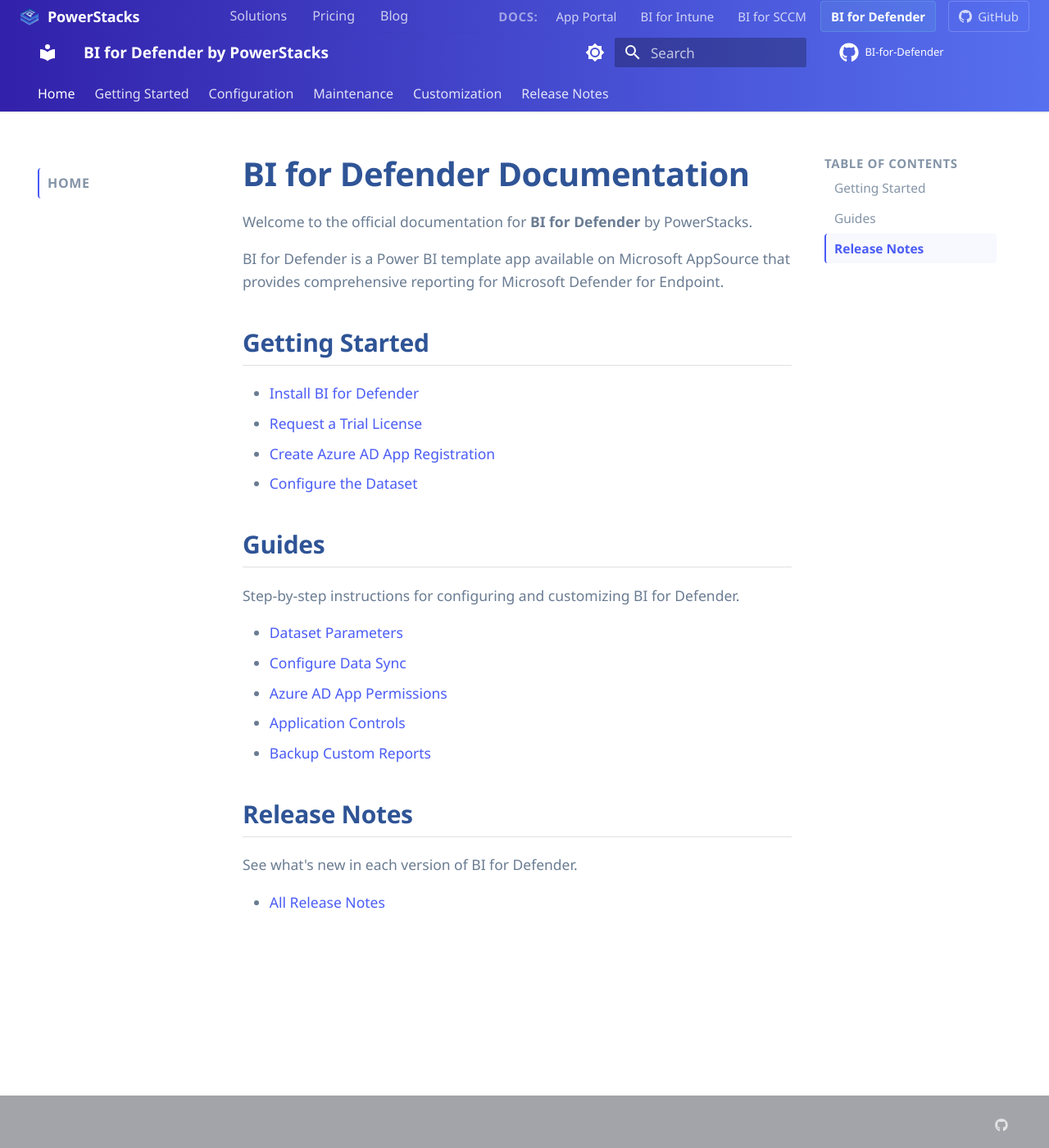
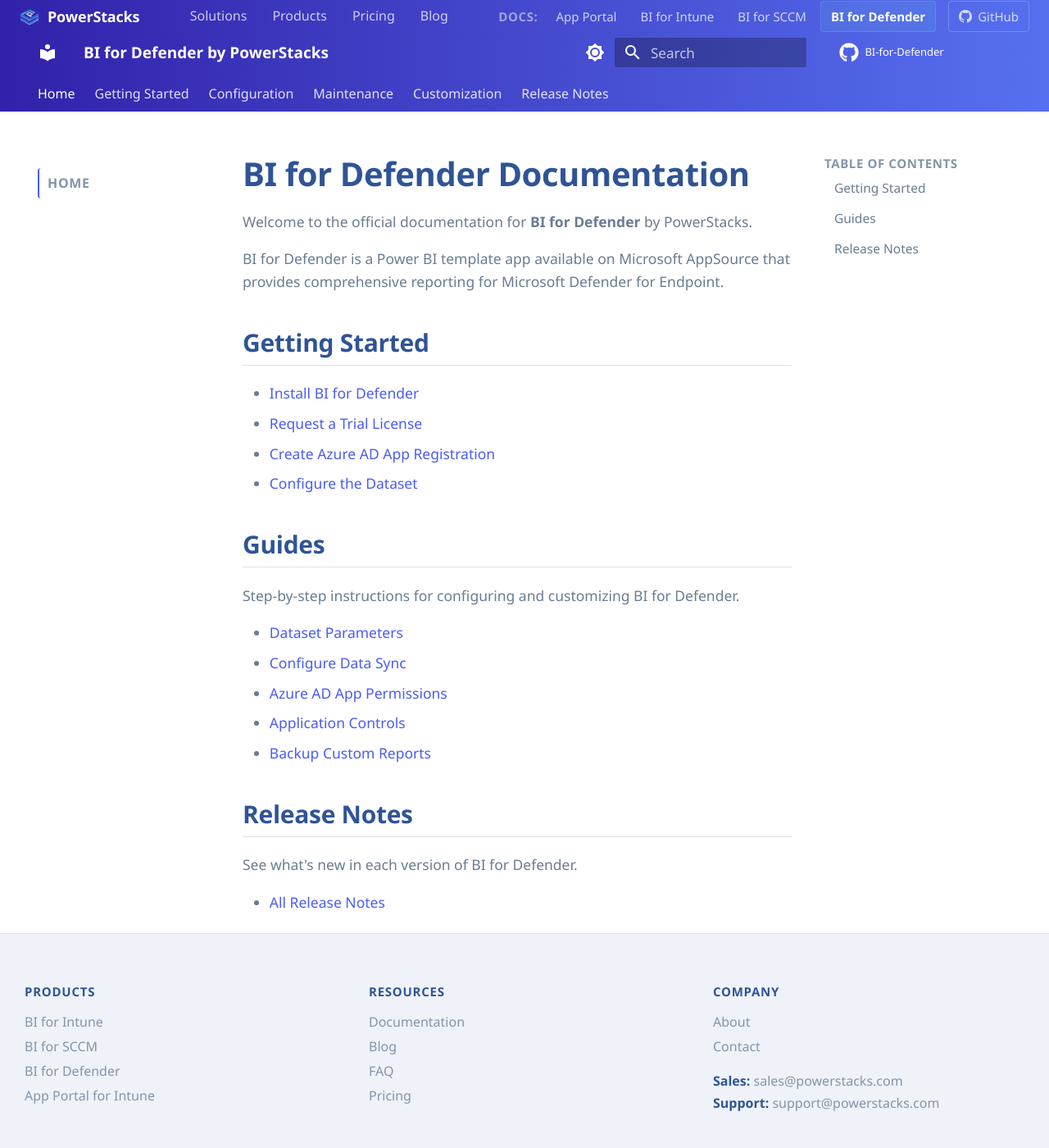
Before and after one commit to powerstacks-corp/BI-for-Defender, an MkDocs documentation site: the page built from docs/index.md, in a window 1280 px wide and 1400 px high. Shown: the whole window at 82% size. Built offline with MkDocs 1.6.1 and Material for MkDocs 9.7.7, drawn with Linux system fonts in a browser that asks for light colours; some web fonts are replaced; comment, search, counter and statistics services are not loaded; some of the changed text lies outside the part shown.

Commit message:
Add branded footer and Products link to docs nav
- Footer with Products, Resources, Company columns matching website
- Logo and copyright in bottom bar
- Products link added to top nav bar alongside Solutions

Co-Authored-By: Claude Opus 4.6 <noreply@anthropic.com>

```diff
--- a/docs/overrides/main.html
+++ b/docs/overrides/main.html
@@ -9,6 +9,7 @@
     </a>
     <div class="ps-global-nav__site-links">
       <a href="https://scaling-barnacle-929qvrp.pages.github.io/solutions/endpoint-management-platform/">Solutions</a>
+      <a href="https://scaling-barnacle-929qvrp.pages.github.io/products/bi-for-intune/">Products</a>
       <a href="https://scaling-barnacle-929qvrp.pages.github.io/pricing/">Pricing</a>
       <a href="https://scaling-barnacle-929qvrp.pages.github.io/blog/">Blog</a>
     </div>
@@ -26,3 +27,49 @@
   </div>
 </nav>
 {% endblock %}
+
+{% block footer %}
+<footer class="ps-footer">
+  <div class="ps-footer__inner">
+    <div class="ps-footer__columns">
+      <div class="ps-footer__col">
+        <h3 class="ps-footer__heading">Products</h3>
+        <ul class="ps-footer__list">
+          <li><a href="https://powerstacks-corp.github.io/BI-for-Intune/">BI for Intune</a></li>
+          <li><a href="https://powerstacks-corp.github.io/BI-for-SCCM/">BI for SCCM</a></li>
+          <li><a href="https://powerstacks-corp.github.io/BI-for-Defender/">BI for Defender</a></li>
+          <li><a href="https://powerstacks-corp.github.io/app-portal-for-intune/">App Portal for Intune</a></li>
+        </ul>
+      </div>
+      <div class="ps-footer__col">
+        <h3 class="ps-footer__heading">Resources</h3>
+        <ul class="ps-footer__list">
+          <li><a href="https://scaling-barnacle-929qvrp.pages.github.io/docs/">Documentation</a></li>
+          <li><a href="https://scaling-barnacle-929qvrp.pages.github.io/blog/">Blog</a></li>
+          <li><a href="https://scaling-barnacle-929qvrp.pages.github.io/faq/">FAQ</a></li>
+          <li><a href="https://scaling-barnacle-929qvrp.pages.github.io/pricing/">Pricing</a></li>
+        </ul>
+      </div>
+      <div class="ps-footer__col">
+        <h3 class="ps-footer__heading">Company</h3>
+        <ul class="ps-footer__list">
+          <li><a href="https://scaling-barnacle-929qvrp.pages.github.io/about/">About</a></li>
+          <li><a href="https://scaling-barnacle-929qvrp.pages.github.io/contact/">Contact</a></li>
+        </ul>
+        <div class="ps-footer__contact">
+          <p><span class="ps-footer__contact-label">Sales:</span> <a href="mailto:sales@powerstacks.com">sales@powerstacks.com</a></p>
+          <p><span class="ps-footer__contact-label">Support:</span> <a href="mailto:support@powerstacks.com">support@powerstacks.com</a></p>
+        </div>
+      </div>
+    </div>
+    <div class="ps-footer__bottom">
+      <div class="ps-footer__brand">
+        <img src="{{ config.site_url }}images/ps-logo.webp" alt="PowerStacks" width="28" height="28" />
+        <span class="ps-footer__brand-name">PowerStacks</span>
+      </div>
+      <p class="ps-footer__copyright">&copy; 2026 PowerStacks Corporation. All rights reserved.</p>
+    </div>
+  </div>
+</footer>
+{{ super() }}
+{% endblock %}
--- a/docs/stylesheets/microsoft-learn.css
+++ b/docs/stylesheets/microsoft-learn.css
@@ -495,7 +495,154 @@
   letter-spacing: 0.04em;
 }
 
-/* ── Footer ── */
+/* ── Branded Footer ── */
+.ps-footer {
+  background-color: #EFF2F9;
+  border-top: 1px solid #dde3ed;
+  padding: 3rem 1.5rem 0;
+  font-size: 0.85rem;
+  color: #6A7C92;
+}
+
+[data-md-color-scheme="slate"] .ps-footer {
+  background-color: #1b1b1b;
+  border-top-color: #333;
+  color: #b0b0b0;
+}
+
+.ps-footer__inner {
+  max-width: 61rem;
+  margin: 0 auto;
+}
+
+.ps-footer__columns {
+  display: grid;
+  grid-template-columns: repeat(3, 1fr);
+  gap: 2rem;
+  margin-bottom: 2.5rem;
+}
+
+@media screen and (max-width: 44.9375em) {
+  .ps-footer__columns {
+    grid-template-columns: 1fr 1fr;
+  }
+}
+
+.ps-footer__heading {
+  font-size: 0.75rem;
+  font-weight: 600;
+  text-transform: uppercase;
+  letter-spacing: 0.05em;
+  color: #2F5496;
+  margin: 0 0 0.75rem 0;
+}
+
+[data-md-color-scheme="slate"] .ps-footer__heading {
+  color: #e8e8e8;
+}
+
+.ps-footer__list {
+  list-style: none;
+  margin: 0;
+  padding: 0;
+}
+
+.ps-footer__list li {
+  margin: 0.35rem 0;
+}
+
+.ps-footer__list a {
+  color: #8494A7;
+  text-decoration: none;
+  font-size: 0.8rem;
+  transition: color 0.15s;
+}
+
+.ps-footer__list a:hover {
+  color: #4A5CF5;
+}
+
+[data-md-color-scheme="slate"] .ps-footer__list a {
+  color: #999;
+}
+
+[data-md-color-scheme="slate"] .ps-footer__list a:hover {
+  color: #7B8AF7;
+}
+
+.ps-footer__contact {
+  margin-top: 1rem;
+}
+
+.ps-footer__contact p {
+  margin: 0.25rem 0;
+  font-size: 0.8rem;
+}
+
+.ps-footer__contact a {
+  color: #8494A7;
+  text-decoration: none;
+  transition: color 0.15s;
+}
+
+.ps-footer__contact a:hover {
+  color: #4A5CF5;
+}
+
+.ps-footer__contact-label {
+  font-weight: 600;
+  color: #2F5496;
+}
+
+[data-md-color-scheme="slate"] .ps-footer__contact-label {
+  color: #ccc;
+}
+
+[data-md-color-scheme="slate"] .ps-footer__contact a {
+  color: #999;
+}
+
+.ps-footer__bottom {
+  border-top: 1px solid #dde3ed;
+  padding: 1.5rem 0;
+  display: flex;
+  align-items: center;
+  justify-content: space-between;
+  flex-wrap: wrap;
+  gap: 1rem;
+}
+
+[data-md-color-scheme="slate"] .ps-footer__bottom {
+  border-top-color: #333;
+}
+
+.ps-footer__brand {
+  display: flex;
+  align-items: center;
+  gap: 0.5rem;
+}
+
+.ps-footer__brand img {
+  border-radius: 4px;
+}
+
+.ps-footer__brand-name {
+  font-size: 1.05rem;
+  font-weight: 700;
+  color: #2F5496;
+}
+
+[data-md-color-scheme="slate"] .ps-footer__brand-name {
+  color: #e8e8e8;
+}
+
+.ps-footer__copyright {
+  font-size: 0.8rem;
+  color: #8494A7;
+  margin: 0;
+}
+
+/* ── MkDocs Footer (prev/next nav) ── */
 .md-footer {
   background-color: #EFF2F9;
   color: #424242;
```
